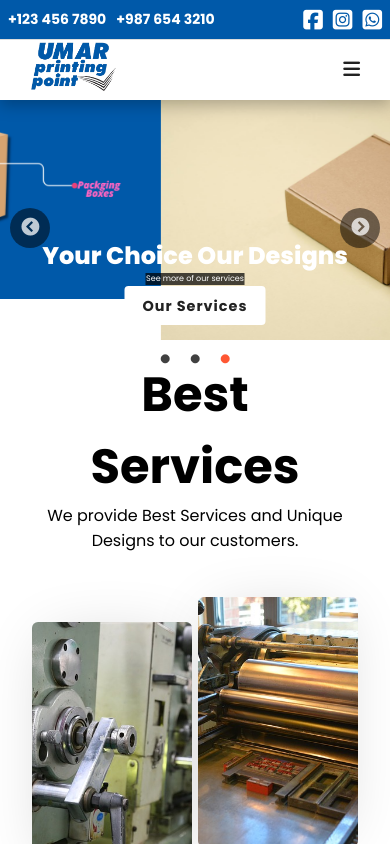
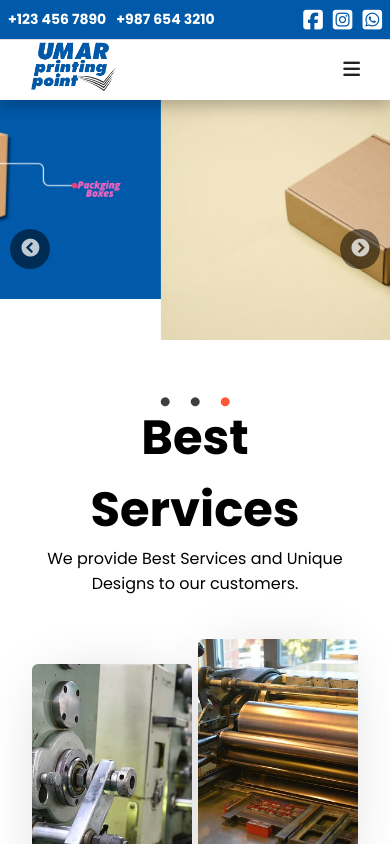
Before and after one commit to Soban22/PrintingWebsite, a React (Vite) app: page / in a window 390 px wide. Shown: the top 844 px of the page. Built offline with nearby package versions, Linux system fonts and the light colour scheme.

Commit message:
remove button

```diff
--- a/src/components/Hero.jsx
+++ b/src/components/Hero.jsx
@@ -36,9 +36,6 @@ const Hero = (props) => {
       <div className="hero-text">
         <h1>{props.title}</h1>
         <p>{props.text}</p>
-        <Link to={props.href} className={props.btnClass}>
-          {props.buttonText}
-        </Link>
       </div>
     </div>
   );
--- a/src/components/hero.css
+++ b/src/components/hero.css
@@ -180,7 +180,7 @@
 
 @media screen and (max-width: 555px) {
     .hero {
-        height: 35vh; /* Reduce height for smaller screens */
+        height: 40vh; /* Reduce height for smaller screens */
     }
 
     .hero-carousel img {
--- a/src/routes/Home.jsx
+++ b/src/routes/Home.jsx
@@ -16,9 +16,8 @@ const Home = () => {
         <Hero
           cName="hero"
           heroImg=""
-          title="Your Choice Our Designs"
-          text="See more of our services"
-          buttonText="Our Services"
+          title=""
+          text=""
           href="/product"
           btnClass="show"
         />
```
